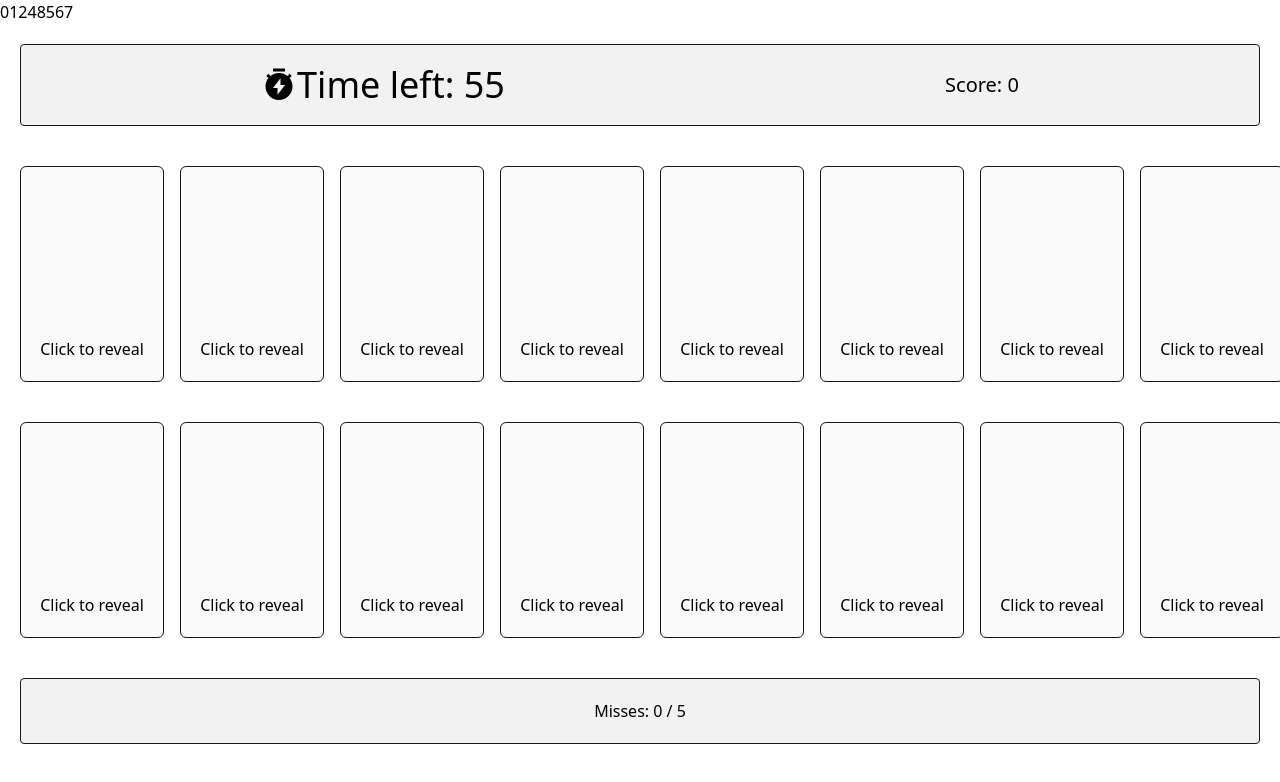
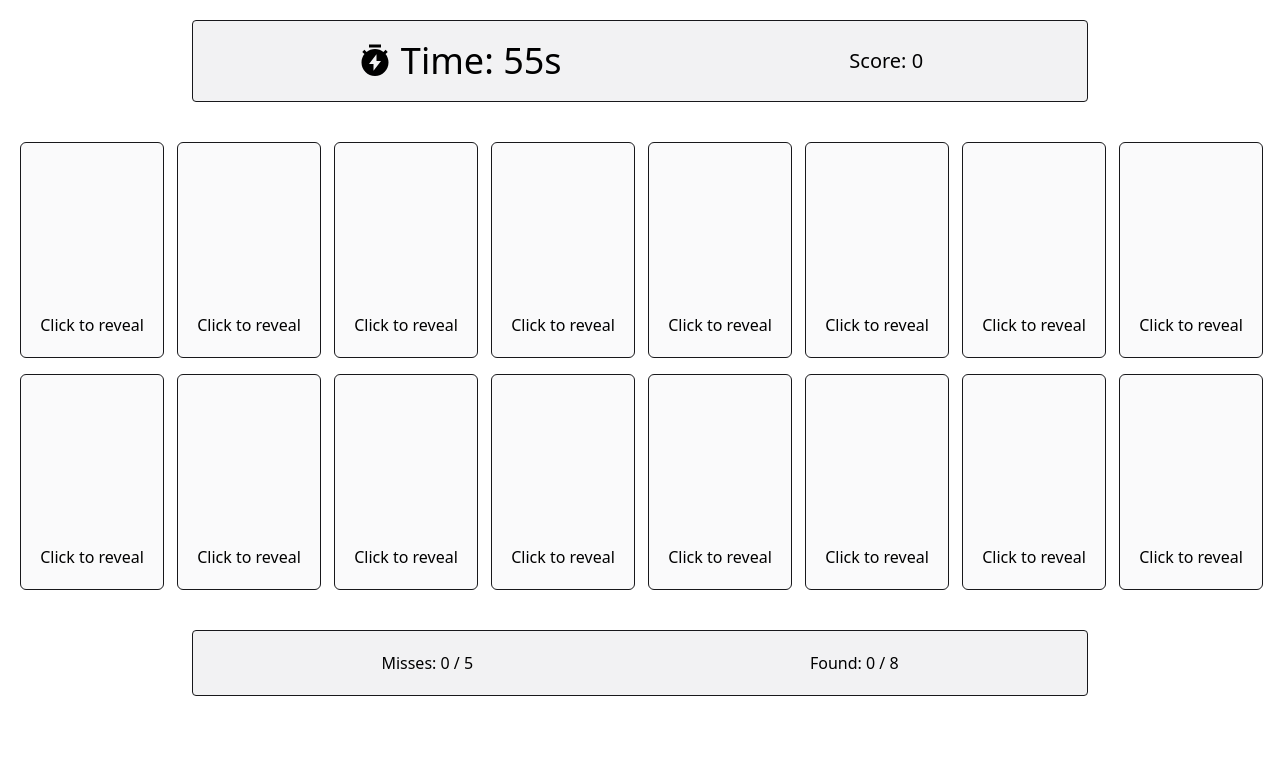
Before and after one commit to santhosh-kumar-karthikeyan/MemTest, a React (Vite) app: page / in a window 1280 px wide. Shown: the top 782 px of the page. Built offline with nearby package versions, Linux system fonts and the light colour scheme.

Commit message:
restructure with code optimizations

```diff
--- a/src/components/Board.tsx
+++ b/src/components/Board.tsx
@@ -1,45 +1,142 @@
 import type { CardType } from "../types";
 import { Card } from "../components";
-import { useEffect, useState } from "react";
+import { useEffect, useState, useCallback } from "react";
 import { RiTimerFlashFill } from "react-icons/ri";
 import { IoMdCloseCircle } from "react-icons/io";
 import { Link } from "react-router-dom";
 
+const GAME_CONFIG = {
+  SLOTS: 16,
+  INITIAL_TIME: 60,
+  MAX_MISSES: 5,
+  POINTS_PER_MATCH: 10,
+  CARD_REVEAL_DELAY: 1000,
+} as const;
+
+type GameState = "playing" | "won" | "lost";
+
 function getShuffledIndices(numSlots: number): number[] {
   const arr: number[] = [];
-  for (let i: number = 0; i < numSlots / 2; i++) arr.push(i, i);
-  for (let i: number = numSlots - 1; i > 0; i--) {
+  for (let i = 0; i < numSlots / 2; i++) arr.push(i, i);
+  for (let i = numSlots - 1; i > 0; i--) {
     const j = Math.floor(Math.random() * (i + 1));
     [arr[i], arr[j]] = [arr[j], arr[i]];
   }
   return arr;
 }
 
+function GameOverModal({
+  gameState,
+  score,
+  onRetry,
+}: {
+  gameState: GameState;
+  score: number;
+  onRetry: () => void;
+}) {
+  if (gameState === "playing") return null;
+
+  const isWon = gameState === "won";
+
+  return (
+    <main className="absolute w-screen bg-zinc-100/80 h-screen flex justify-center items-center z-50">
+      <section className="flex flex-col justify-center items-center gap-10 h-auto border border-amber-900 border-2 p-8 rounded-xl bg-amber-100/90 shadow-lg">
+        <button className="cursor-pointer flex justify-end items-center w-full active:scale-95 self-end">
+          <Link to="/">
+            <IoMdCloseCircle size="40px" />
+          </Link>
+        </button>
+        <section className="flex flex-col justify-center items-center gap-6">
+          <h1
+            className={`text-6xl ${isWon ? "text-green-600" : "text-red-600"}`}>
+            {isWon ? "You Won!" : "You Lost"}
+          </h1>
+          <h2 className="text-2xl">Your final score is: {score}</h2>
+          <button
+            onClick={onRetry}
+            className="cursor-pointer hover:scale-110 transition-all bg-amber-900 rounded-md p-5 text-xl text-zinc-100 active:scale-90">
+            {isWon ? "Play Again" : "Retry"}
+          </button>
+        </section>
+      </section>
+    </main>
+  );
+}
+
 export default function Board({ cards }: { cards: CardType[] }) {
-  const totalPossibleMisses: number = 5;
   const [openCards, setOpenCards] = useState<number[]>([]);
   const [cardLocations, setCardLocations] = useState<number[]>([]);
-  const [time, setTime] = useState<number>(60);
+  const [time, setTime] = useState<number>(GAME_CONFIG.INITIAL_TIME);
   const [foundCards, setFoundCards] = useState<number[]>([]);
   const [stats, setStats] = useState<{ score: number; misses: number }>({
     score: 0,
     misses: 0,
   });
-  const numSlots: number = 16;
-  function cardOpen(idx: number) {
-    if (foundCards.includes(cards[cardLocations[idx]].id)) return;
-    if (openCards.length >= 2) {
-      setOpenCards([idx]);
-    } else {
-      setOpenCards((curr) => [...curr, idx]);
-    }
-  }
+
+  const gameState: GameState =
+    foundCards.length === GAME_CONFIG.SLOTS / 2
+      ? "won"
+      : stats.misses >= GAME_CONFIG.MAX_MISSES || time <= 0
+      ? "lost"
+      : "playing";
+
+  const isGameActive = gameState === "playing";
+
+  const resetGame = useCallback(() => {
+    setOpenCards([]);
+    setTime(GAME_CONFIG.INITIAL_TIME);
+    setFoundCards([]);
+    setStats({ score: 0, misses: 0 });
+    setCardLocations(getShuffledIndices(GAME_CONFIG.SLOTS));
+  }, []);
+
   useEffect(() => {
-    if (time <= 0) return;
+    setCardLocations(getShuffledIndices(GAME_CONFIG.SLOTS));
+  }, []);
+
+  useEffect(() => {
+    if (!isGameActive || time <= 0) return;
     const interval = setTimeout(() => setTime((prev) => prev - 1), 1000);
     return () => clearTimeout(interval);
-  }, [time]);
-  useEffect(() => setCardLocations(getShuffledIndices(numSlots)), []);
+  }, [time, isGameActive]);
+
+  const cardOpen = useCallback(
+    (idx: number) => {
+      if (!isGameActive) return;
+      if (foundCards.includes(cards[cardLocations[idx]]?.id)) return;
+      if (openCards.includes(idx)) return;
+
+      if (openCards.length >= 2) {
+        setOpenCards([idx]);
+      } else {
+        setOpenCards((curr) => [...curr, idx]);
+      }
+    },
+    [isGameActive, foundCards, cards, cardLocations, openCards]
+  );
+
+  useEffect(() => {
+    if (openCards.length !== 2) return;
+
+    const [first, second] = openCards;
+    const firstCard = cards[cardLocations[first]];
+    const secondCard = cards[cardLocations[second]];
+
+    if (firstCard?.id === secondCard?.id) {
+      setStats((prev) => ({
+        ...prev,
+        score: prev.score + GAME_CONFIG.POINTS_PER_MATCH,
+      }));
+      setFoundCards((prev) => [...prev, firstCard.id]);
+      setOpenCards([]);
+    } else {
+      setTimeout(() => {
+        setOpenCards([]);
+        setStats((prev) => ({ ...prev, misses: prev.misses + 1 }));
+      }, GAME_CONFIG.CARD_REVEAL_DELAY);
+    }
+  }, [openCards, cards, cardLocations]);
+
   const cardList = cardLocations.map((id, idx) => (
     <Card
       key={idx}
@@ -50,54 +147,33 @@ export default function Board({ cards }: { cards: CardType[] }) {
       foundCards={foundCards}
     />
   ));
-  useEffect(() => {
-    if (openCards.length >= 2) {
-      if (
-        cards[cardLocations[openCards[0]]].id ===
-        cards[cardLocations[openCards[1]]].id
-      ) {
-        setStats((stats) => ({ ...stats, score: stats.score + 10 }));
-        setFoundCards((currCards) => [
-          ...currCards,
-          cards[cardLocations[openCards[0]]].id,
-        ]);
-      } else setStats((stats) => ({ ...stats, misses: stats.misses + 1 }));
-    }
-  }, [cards, cardLocations, openCards]);
+
   return (
-    <main className="flex flex-col items-around">
-      {(stats.misses >= 5 || time <= 0) && (
-        <main className="absolute w-screen bg-zinc-100/80 h-screen flex justify-center items-center">
-          <section className="flex flex-col justify-center items-center gap-10 h-auto border border-amber-900 border-2 p-30 rounded-xl bg-amber-100/40">
-            <button className="cursor-pointer flex justify-end items-center w-full active:scale-95 ml-30">
-              <Link to="/">
-                <IoMdCloseCircle size={"40px"} />
-              </Link>
-            </button>
-            <section className="flex flex-col justify-center items-center gap-10">
-              <h1 className="text-6xl">You lost</h1>
-              <h2 className="text-2xl">Your final score is: {stats.score}</h2>
-              <button className="cursor-pointer hover:scale-110 transition-all bg-amber-900 rounded-md p-5 text-xl text-zinc-100 active:scale-90">
-                Retry
-              </button>
-            </section>
-          </section>
-        </main>
-      )}
-      {cards.map((card) => card.id)}
-      <br />
-      {openCards.join(",")}
-      <header className="bg-zinc-300/30 border border-zinc-900 p-5 m-5 rounded-sm flex justify-around items-center">
-        <h4 className="text-4xl flex justify-center items-center space-5">
-          <RiTimerFlashFill /> Time left: {time}
+    <main className="flex flex-col items-center relative">
+      <GameOverModal
+        gameState={gameState}
+        score={stats.score}
+        onRetry={resetGame}
+      />
+
+      <header className="bg-zinc-300/30 border border-zinc-900 p-5 m-5 rounded-sm flex justify-around items-center w-full max-w-4xl">
+        <h4 className="text-4xl flex justify-center items-center gap-2">
+          <RiTimerFlashFill /> Time: {time}s
         </h4>
         <p className="text-xl">Score: {stats.score}</p>
       </header>
-      <section className="grid md:grid-cols-8 grid-rows-2 gap-10 m-5 self-center">
+
+      <section className="grid grid-cols-4 md:grid-cols-8 grid-rows-4 md:grid-rows-2 gap-4 m-5">
         {cardList}
       </section>
-      <footer className="bg-zinc-300/30 border border-zinc-900 p-5 m-5 rounded-sm flex justify-around items-center">
-        Misses: {stats.misses} / {totalPossibleMisses}
+
+      <footer className="bg-zinc-300/30 border border-zinc-900 p-5 m-5 rounded-sm flex justify-around items-center w-full max-w-4xl">
+        <span>
+          Misses: {stats.misses} / {GAME_CONFIG.MAX_MISSES}
+        </span>
+        <span>
+          Found: {foundCards.length} / {GAME_CONFIG.SLOTS / 2}
+        </span>
       </footer>
     </main>
   );
```
